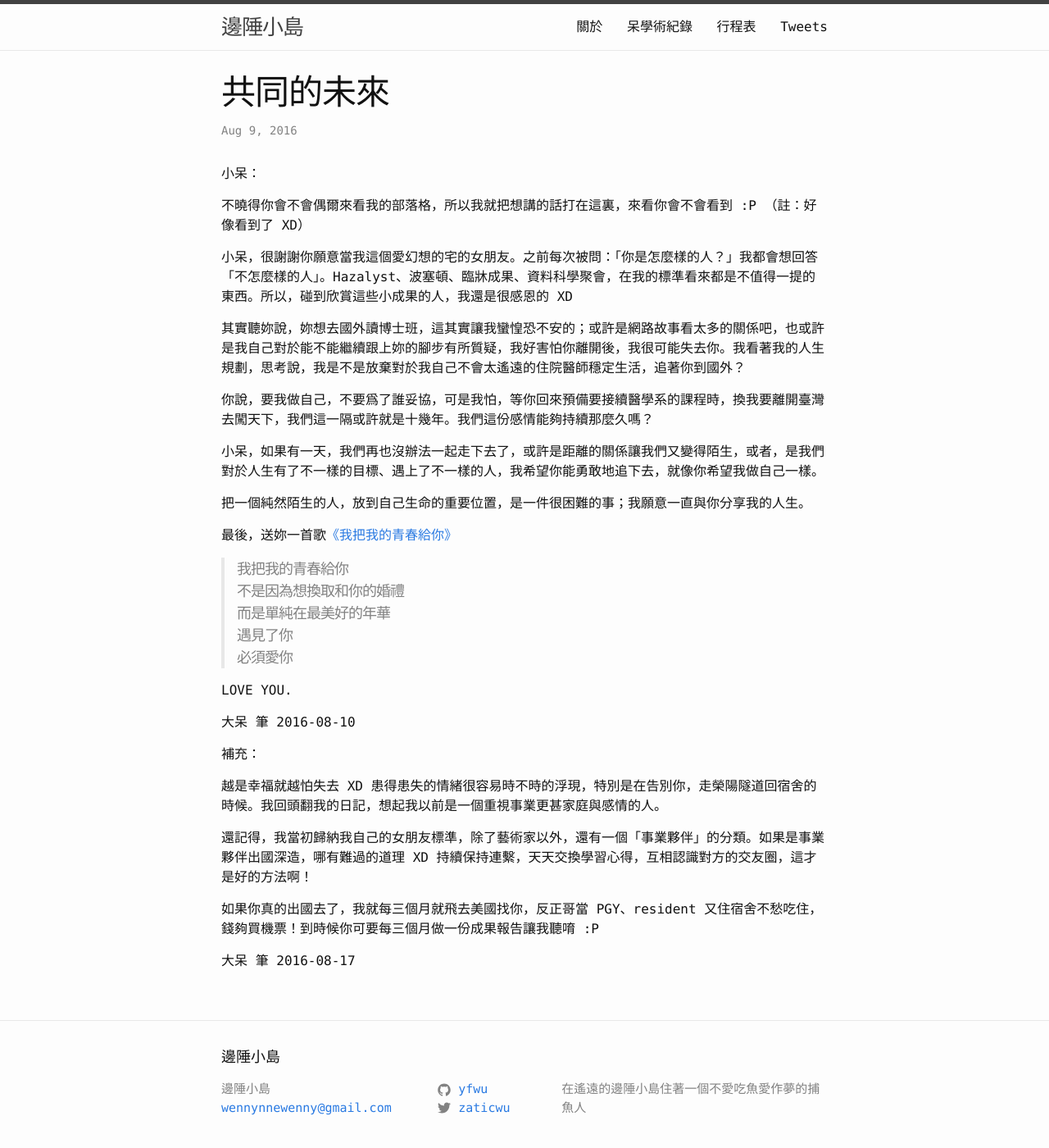
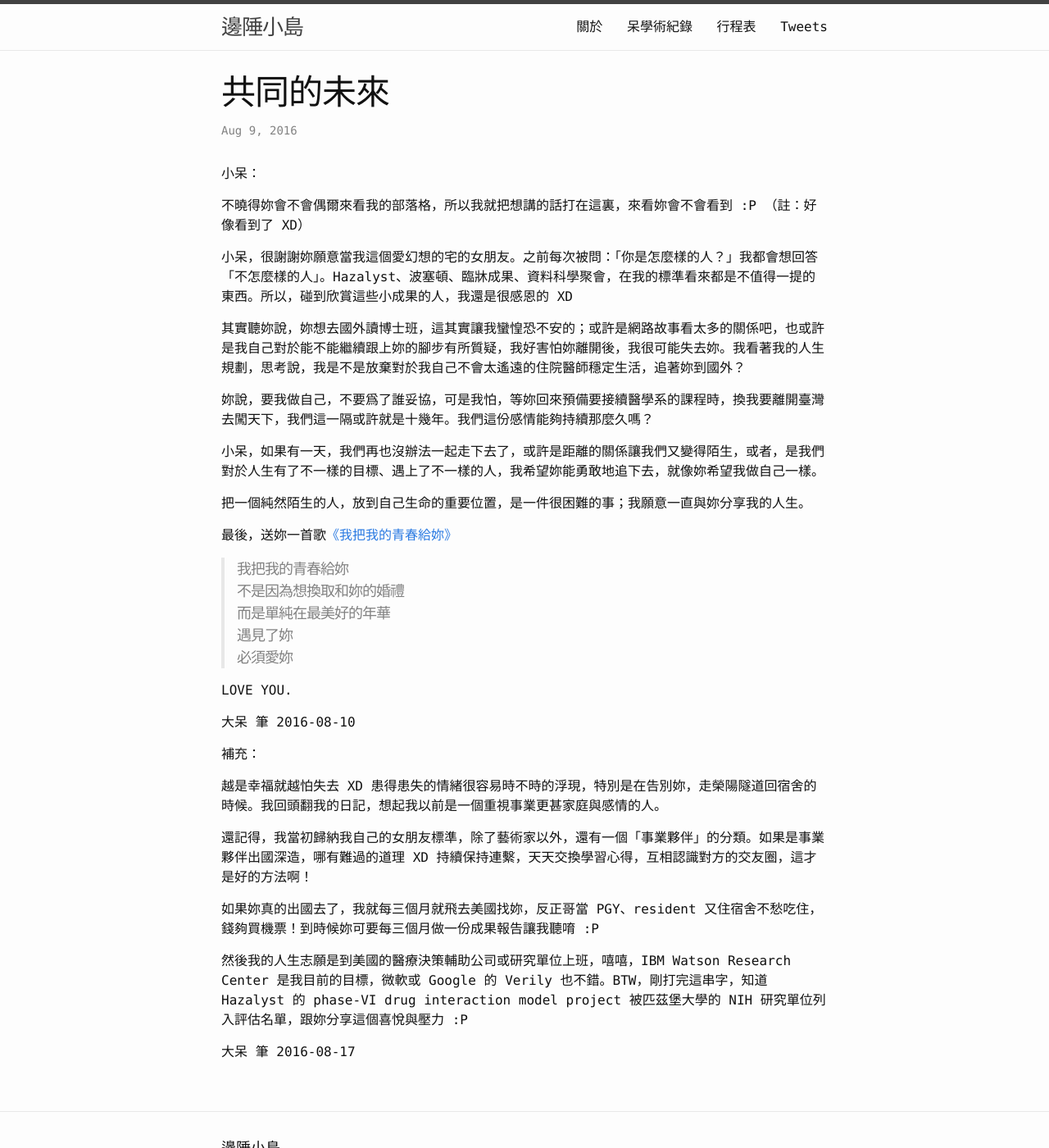
Before and after one commit to algaebrown/yfwu.github.io, a Jekyll site: the page built from _posts/simple/2016-08-09-charlene-her.md, in a window 1280 px wide and 1400 px high. Shown: the whole window at 82% size. Built offline with Jekyll 4.4.1, drawn with Linux system fonts in a browser that asks for light colours; comment, search, counter and statistics services are not loaded.

Commit message:
charlene her

```diff
--- a/_posts/simple/2016-08-09-charlene-her.md
+++ b/_posts/simple/2016-08-09-charlene-her.md
@@ -6,25 +6,25 @@ tags: [charleneher]
 ---
 小呆：
 
-不曉得你會不會偶爾來看我的部落格，所以我就把想講的話打在這裏，來看你會不會看到 :P （註：好像看到了 XD）
+不曉得妳會不會偶爾來看我的部落格，所以我就把想講的話打在這裏，來看妳會不會看到 :P （註：好像看到了 XD）
 
-小呆，很謝謝你願意當我這個愛幻想的宅的女朋友。之前每次被問：「你是怎麼樣的人？」我都會想回答「不怎麼樣的人」。Hazalyst、波塞頓、臨牀成果、資料科學聚會，在我的標準看來都是不值得一提的東西。所以，碰到欣賞這些小成果的人，我還是很感恩的 XD
+小呆，很謝謝妳願意當我這個愛幻想的宅的女朋友。之前每次被問：「你是怎麼樣的人？」我都會想回答「不怎麼樣的人」。Hazalyst、波塞頓、臨牀成果、資料科學聚會，在我的標準看來都是不值得一提的東西。所以，碰到欣賞這些小成果的人，我還是很感恩的 XD
 
-其實聽妳說，妳想去國外讀博士班，這其實讓我蠻惶恐不安的；或許是網路故事看太多的關係吧，也或許是我自己對於能不能繼續跟上妳的腳步有所質疑，我好害怕你離開後，我很可能失去你。我看著我的人生規劃，思考說，我是不是放棄對於我自己不會太遙遠的住院醫師穩定生活，追著你到國外？
+其實聽妳說，妳想去國外讀博士班，這其實讓我蠻惶恐不安的；或許是網路故事看太多的關係吧，也或許是我自己對於能不能繼續跟上妳的腳步有所質疑，我好害怕妳離開後，我很可能失去妳。我看著我的人生規劃，思考說，我是不是放棄對於我自己不會太遙遠的住院醫師穩定生活，追著妳到國外？
 
-你說，要我做自己，不要爲了誰妥協，可是我怕，等你回來預備要接續醫學系的課程時，換我要離開臺灣去闖天下，我們這一隔或許就是十幾年。我們這份感情能夠持續那麼久嗎？
+妳說，要我做自己，不要爲了誰妥協，可是我怕，等妳回來預備要接續醫學系的課程時，換我要離開臺灣去闖天下，我們這一隔或許就是十幾年。我們這份感情能夠持續那麼久嗎？
 
-小呆，如果有一天，我們再也沒辦法一起走下去了，或許是距離的關係讓我們又變得陌生，或者，是我們對於人生有了不一樣的目標、遇上了不一樣的人，我希望你能勇敢地追下去，就像你希望我做自己一樣。
+小呆，如果有一天，我們再也沒辦法一起走下去了，或許是距離的關係讓我們又變得陌生，或者，是我們對於人生有了不一樣的目標、遇上了不一樣的人，我希望妳能勇敢地追下去，就像妳希望我做自己一樣。
 
-把一個純然陌生的人，放到自己生命的重要位置，是一件很困難的事；我願意一直與你分享我的人生。
+把一個純然陌生的人，放到自己生命的重要位置，是一件很困難的事；我願意一直與妳分享我的人生。
 
-最後，送妳一首歌[《我把我的青春給你》](https://flipermag.com/2016/08/07/young-4/)
+最後，送妳一首歌[《我把我的青春給妳》](https://flipermag.com/2016/08/07/young-4/)
 
-> 我把我的青春給你
-> 不是因為想換取和你的婚禮
+> 我把我的青春給妳
+> 不是因為想換取和妳的婚禮
 > 而是單純在最美好的年華
-> 遇見了你
-> 必須愛你
+> 遇見了妳
+> 必須愛妳
 
 LOVE YOU.
 
@@ -33,10 +33,12 @@ LOVE YOU.
 
 補充：
 
-越是幸福就越怕失去 XD 患得患失的情緒很容易時不時的浮現，特別是在告別你，走榮陽隧道回宿舍的時候。我回頭翻我的日記，想起我以前是一個重視事業更甚家庭與感情的人。
+越是幸福就越怕失去 XD 患得患失的情緒很容易時不時的浮現，特別是在告別妳，走榮陽隧道回宿舍的時候。我回頭翻我的日記，想起我以前是一個重視事業更甚家庭與感情的人。
 
 還記得，我當初歸納我自己的女朋友標準，除了藝術家以外，還有一個「事業夥伴」的分類。如果是事業夥伴出國深造，哪有難過的道理 XD 持續保持連繫，天天交換學習心得，互相認識對方的交友圈，這才是好的方法啊！
 
-如果你真的出國去了，我就每三個月就飛去美國找你，反正哥當 PGY、resident 又住宿舍不愁吃住，錢夠買機票！到時候你可要每三個月做一份成果報告讓我聽唷 :P
+如果妳真的出國去了，我就每三個月就飛去美國找妳，反正哥當 PGY、resident 又住宿舍不愁吃住，錢夠買機票！到時候妳可要每三個月做一份成果報告讓我聽唷 :P
+
+然後我的人生志願是到美國的醫療決策輔助公司或研究單位上班，嘻嘻，IBM Watson Research Center 是我目前的目標，微軟或 Google 的 Verily 也不錯。BTW，剛打完這串字，知道 Hazalyst 的 phase-VI drug interaction model project 被匹茲堡大學的 NIH 研究單位列入評估名單，跟妳分享這個喜悅與壓力 :P
 
 大呆 筆 2016-08-17
```
